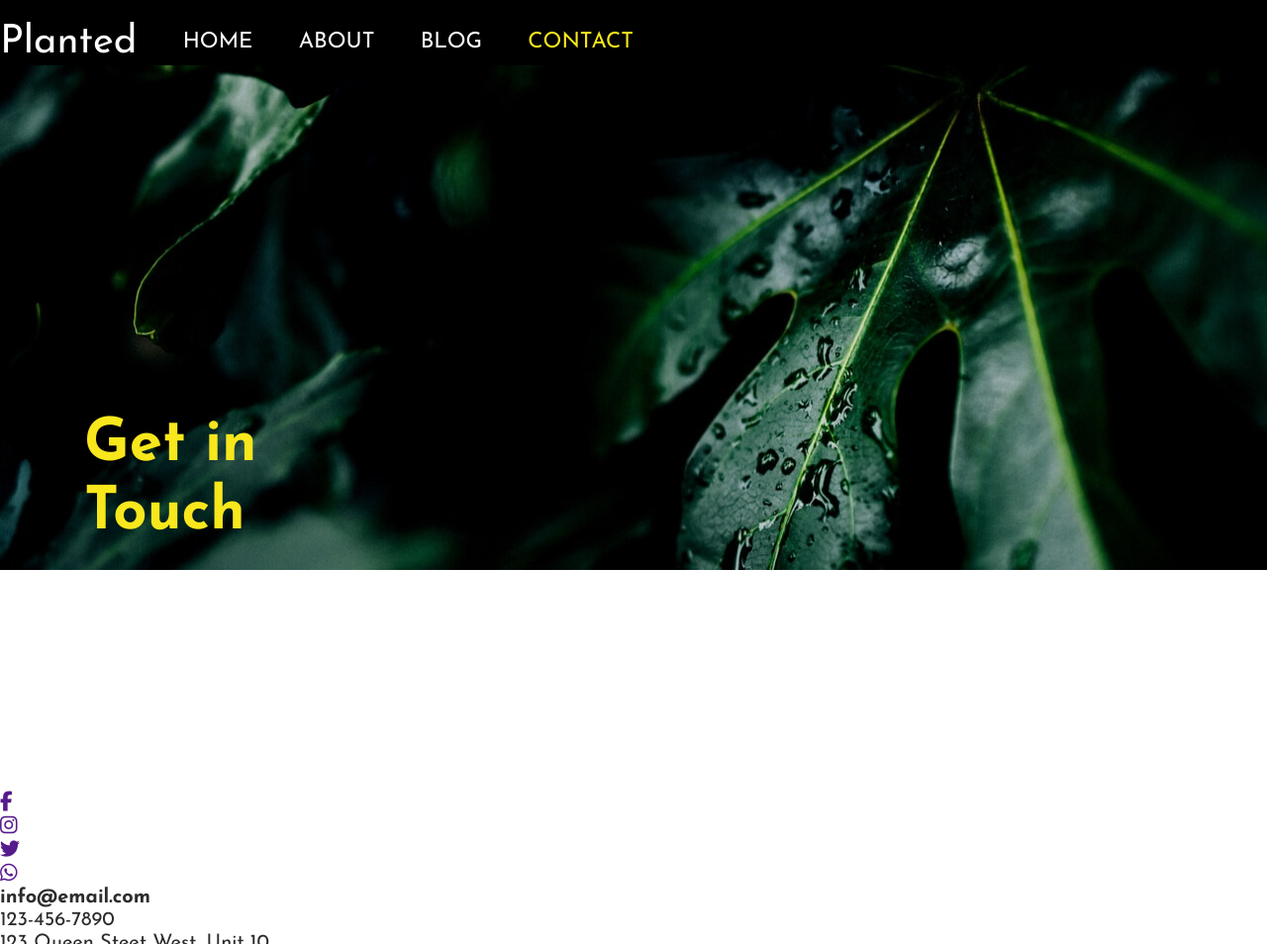
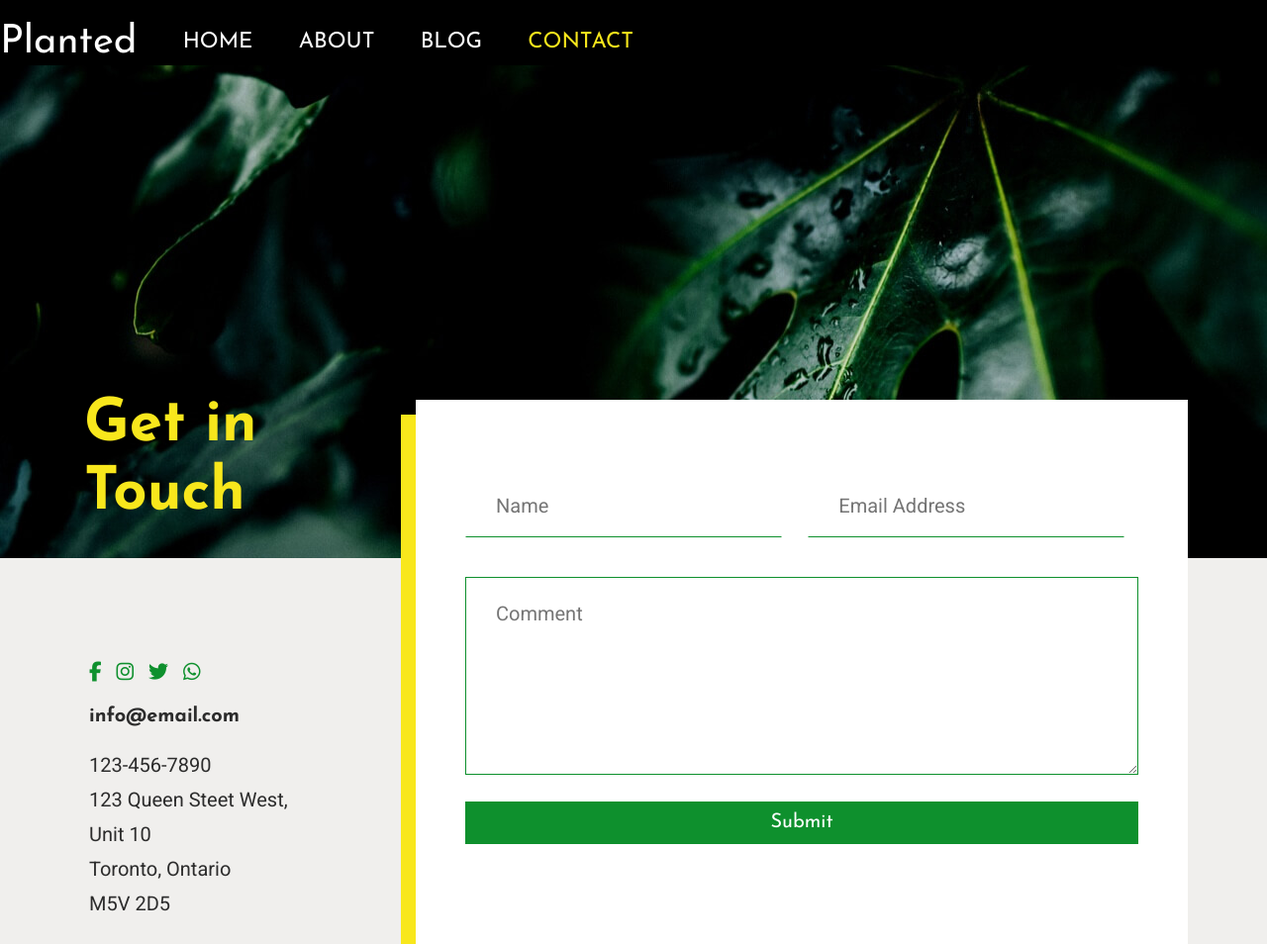
Before and after one commit to emilypetracco/emily-petracco-project-one, a plain HTML site: page contact.html in a window 1280 px wide. Shown: the top 954 px of the page at 99% size. Drawn offline with Linux system fonts and the light colour scheme.

Commit message:
finished styling

```diff
--- a/contact.html
+++ b/contact.html
@@ -35,6 +35,7 @@
 
     <!-- main -->
     <main>
+        <div class="contact-main">
             <aside class="wrapper">
                 <nav class="social-media">
                     <ul>
@@ -45,7 +46,7 @@
                     </ul>
                 </nav>
                 <strong>info@email.com</strong>
-            <ul>
+                <ul class="address">
                     <li>123-456-7890</li>
                     <li>123 Queen Steet West, Unit 10</li>
                     <li>Toronto, Ontario</li>
@@ -53,17 +54,15 @@
                 </ul>
             </aside>
             <form class="wrapper">
-            <fieldset>
                 <label for="contact-name" class="sr-only">Name</label>
                 <input type="text" name="name" id="contact-name" placeholder="Name">
                 <label for="contact-email-address" class="sr-only">Email Address</label>
                 <input type="email" name="email-address" id="contact-email-address" placeholder="Email Address">
                 <label for="contact-comment" class="sr-only">Comment</label>
                 <textarea name="comment" id="contact-comment" placeholder="Comment"></textarea>
-            </fieldset>
                 <button type="submit">Submit</button>
             </form>
-
+        </div>
     </main>
 
     <!-- footer -->
--- a/styles/sass/partials/_header.scss
+++ b/styles/sass/partials/_header.scss
@@ -52,12 +52,13 @@ header.blog-page {
 header.contact-page {
     background-image: url(../assets/contact-header-1.jpg);
     background-position: cover;
-    height: 100vh;
+    height: 100%;
     background-repeat: no-repeat;
 }
 
 .contact-header {
     width: 250px;
-    margin-top: 350px;
+    margin-top: 330px;
     margin-left: 85px;
+    padding-bottom: 30px;
 }
--- a/styles/sass/partials/_main.scss
+++ b/styles/sass/partials/_main.scss
@@ -48,6 +48,9 @@
     img {
         margin: 50px 0;
         box-shadow: 15px 15px $sunny-yellow;
+    }
+    p {
+        text-align: right;
     }
 }
 
@@ -128,7 +131,7 @@
             width: 470px;
             height: 775px;
             h2 {
-                padding: 20px 0;
+                padding: 20px 0 15px;
             }
             li {
                 padding: 5px 0;
@@ -184,13 +187,15 @@ article .blog-post {
     }
 }
 
-form {
+article form {
     input {
         background-color: $off-white;
         border: 1px solid $off-white;
         border-bottom: 1px solid $green;
-        width: 35%;
+        width: 38%;
         padding: 15px 30px;
+        margin-right: 20px;
+        margin-bottom: 20px;
     }
     textarea {
         background-color: $off-white;
@@ -200,6 +205,10 @@ form {
         height: 200px;
         padding: 20px 30px;
     }
+    padding-bottom: 75px;
+}
+
+article form {
     button {
         background-color: $green;
         border: none;
@@ -207,10 +216,59 @@ form {
         width: 80%;
     }
     button:hover {
-        background-color: $forest-green;
+    background-color: $forest-green;
     }
-    padding-bottom: 75px;
 }
 
 
 // CONTACT PAGE STYLES
+.contact-main {
+    display: flex;
+    background-color: $off-white;
+    padding-bottom: 75px;
+    form {
+        background-color: $white;
+        box-shadow: -15px 15px $sunny-yellow;
+        padding: 75px 0 50px 50px;
+        margin-top: -160px;
+        margin-right: 80px;
+        input {
+            border: 1px solid $white;
+            border-bottom: 1px solid $green;
+            width: 320px;
+            padding: 15px 30px;
+            margin-right: 20px;
+            margin-bottom: 20px;
+        }
+        textarea {
+            border: 1px solid $green;
+            margin: 20px 50px 20px 0;
+            width: 680px;
+            height: 200px;
+            padding: 20px 30px;
+        }
+        button {
+            background-color: $green;
+            border: none;
+            padding: 10px 0;
+            width: 680px;
+            }
+            button:hover {
+            background-color: $forest-green;
+            }
+        }
+    aside {
+        margin: 90px;
+    }
+}
+
+.social-media ul {
+    display: flex;
+    li {
+        padding: 15px 15px 20px 0;
+    }
+}
+
+.address {
+    padding: 20px 0;
+}
--- a/styles/sass/partials/_typography.scss
+++ b/styles/sass/partials/_typography.scss
@@ -130,6 +130,10 @@ body {
     }
 }
 
+.aside-text-content li {
+    font-family: 'Roboto', sans-serif;
+}
+
 .blog-comments {
     h4 {
         font-size: 3rem;
@@ -151,3 +155,25 @@ form {
         color: $white;
     }
 }
+
+.social-media {
+    a {
+    color: $green;
+    }
+    a:hover {
+        color: $forest-green;
+    }
+}
+
+.address {
+    font-family: 'Roboto', sans-serif;
+    line-height: 35px;
+}
+
+.contact-main form {
+    textarea,
+    input {
+    font-family: 'Roboto', sans-serif;
+    line-height: 32px;
+    }
+}
```
Also changed, not shown: styles/styles.css. Lines whose indentation alone changed are shown as unchanged.
